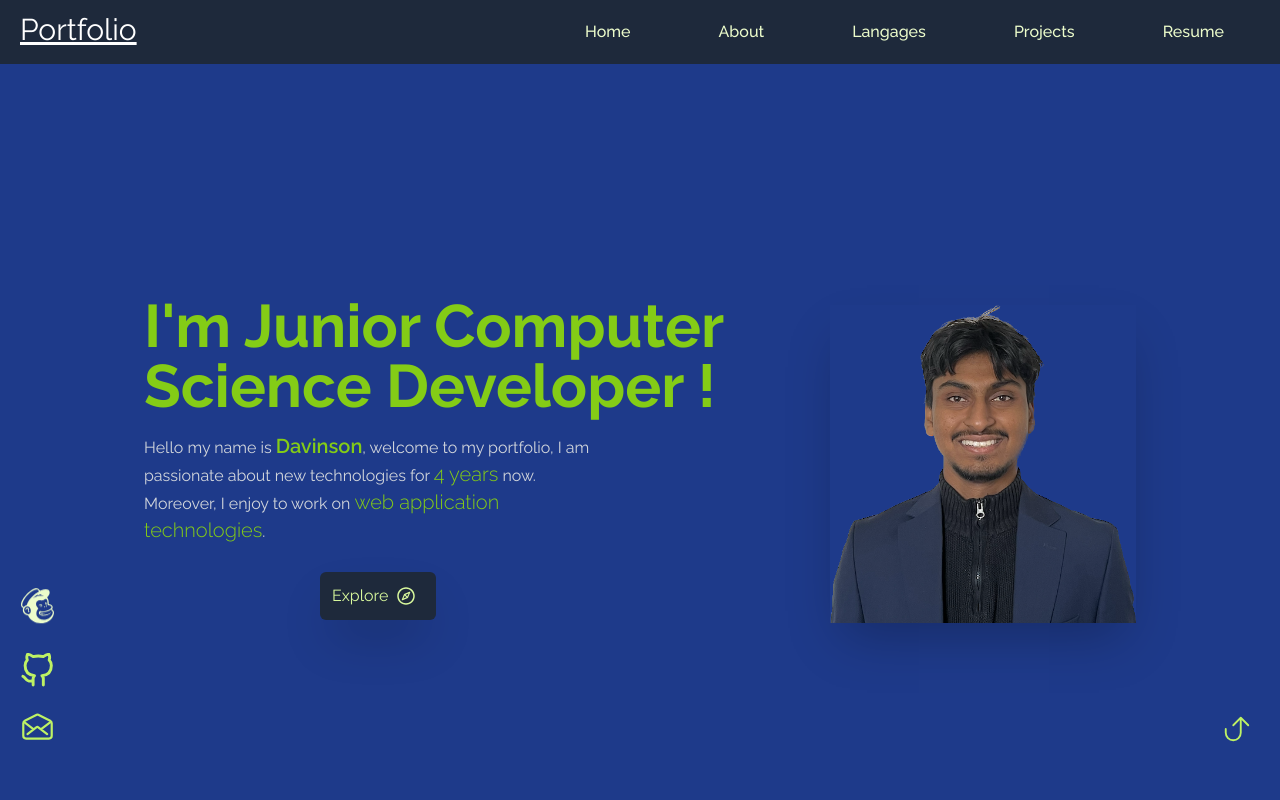
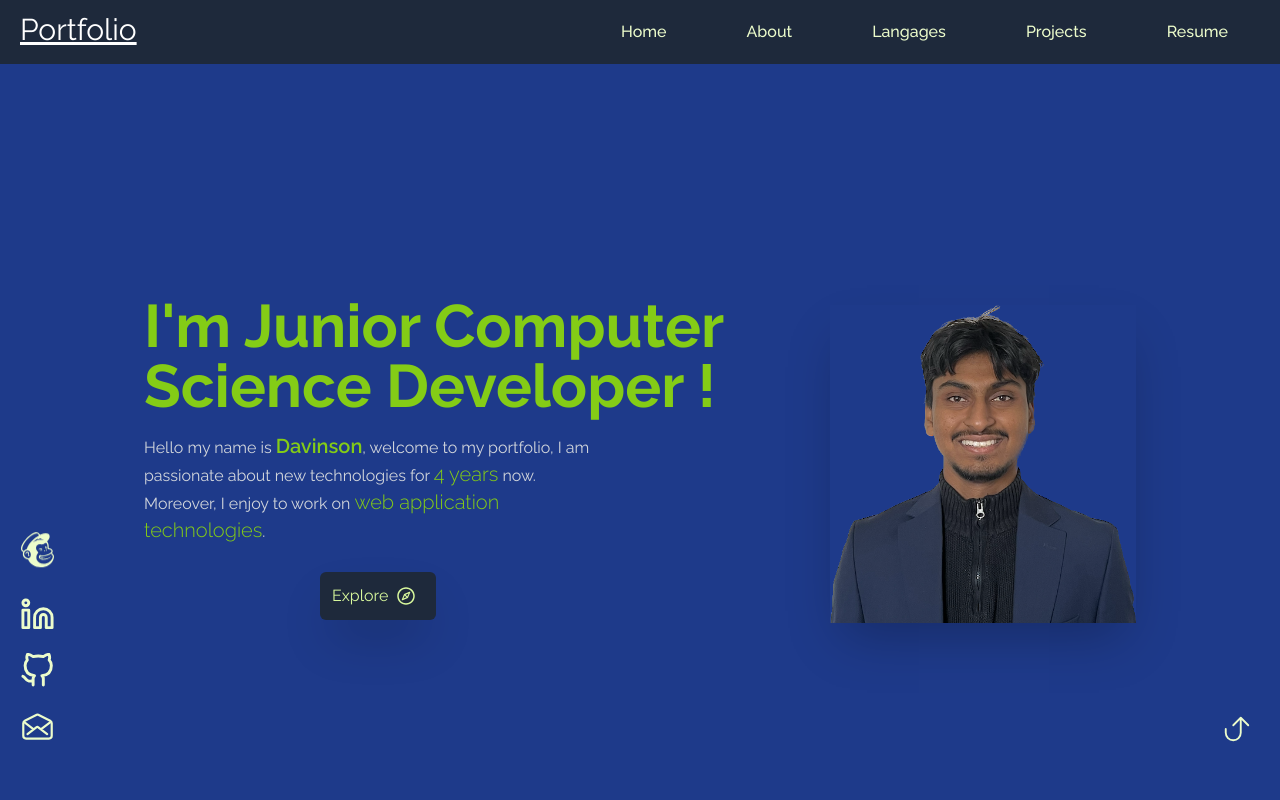
Before and after one commit to D-Davinson/davi_portfolio, a React (Create React App) app: page / in a window 1280 px wide. Shown: the top 800 px of the page. Built offline with nearby package versions, Linux system fonts and the light colour scheme.

Commit message:
evrything done

```diff
--- a/src/components/About.jsx
+++ b/src/components/About.jsx
@@ -15,9 +15,7 @@ const About = () => {
         <br />
         <p className='text-gray-300 text-xl font-extralight'>
           During my courses i did many porjets with differents langages and every
-          side part (front-end/back-end) such as for front i used <span className='text-lime-500 font-semibold text-2xl'>HTML/CSS JavaScript</span>
-          or the back with <span className='text-lime-500 font-semibold text-2xl'>mongoDB</span> but also differents <span className='text-lime-500 font-semibold text-2xl'>Framework</span>
-           for example <span className='text-lime-500 font-semibold text-2xl'>React Native</span>.
+          side part (front-end/back-end) such as for front i used <span className='text-lime-500 font-semibold text-2xl'>HTML/CSS JavaScript</span> or the back with <span className='text-lime-500 font-semibold text-2xl'>mongoDB</span> but also differents <span className='text-lime-500 font-semibold text-2xl'>Framework</span> for example <span className='text-lime-500 font-semibold text-2xl'>React Native</span>.
         </p>
       </div>
     </div>
--- a/src/components/Navbar.jsx
+++ b/src/components/Navbar.jsx
@@ -6,7 +6,7 @@ const Navbar = () => {
     //State
     const  [nav,setNav] = useState(false);
 
-    const links = [{id:1,link: "home"},{id:2,link: "About"},{id:3,link:"Langages"},{id:4,link: "Projects"},{id:5,link:"Resume"}];
+    const links = [{id:1,lien: "home"},{id:2,lien: "About"},{id:3,lien:"Langages"},{id:4,lien: "Projects"},{id:5,lhref:"Resume",}];
 
   return (
     <div name="Portfolio" className='flex justify-between z-10 w-full h20 p-3 text-white bg-slate-800 '>
@@ -16,13 +16,12 @@ const Navbar = () => {
     <ul className='hidden md:flex'>
 
 
-        {links.map(({id,link}) => (
-        <li key={id} className='mx-9 px-2 py-2 cursor-pointer rounded-xl capitalize font-medium
+        {links.map(({id,lien,lhref}) => (
+        <li key={id} className='group px-6 mx-4 py-2 cursor-pointer rounded-xl capitalize font-medium
         text-lime-100 hover:scale-110 duration-200 hover:underline hover:bg-gray-600 hover:opacity-80'>
-            <Link to={link} smooth duration={700}>
-                {link}
-            </Link>
-            </li>
+            <Link to={lien} smooth duration={700}> {lien}</Link>
+            <a href="/CV.pdf">{lhref}</a>
+        </li>
 
         ))}
     </ul>
@@ -32,9 +31,10 @@ const Navbar = () => {
         {nav &&(
         <ul className=' flex flex-col justify-center items-center
         absolute top-0 left-0 w-full h-screen bg-gradient-to-b from-purple-900 to-orange-500 text-lime-100'>
-        {links.map(({id,link}) => (
+        {links.map(({id,lien,lhref}) => (
             <li key={id} className='px-4 cursor-pointer capitalize py-6 text-3xl hover:scale-110 duration-200'>
-                <Link onClick={()=>setNav(!nav)} to={link} smooth duration={700}>{link}</Link>
+                <Link onClick={()=>setNav(!nav)} to={lien} smooth duration={700}>{lien}</Link>
+                <a href="/CV.pdf">{lhref}</a>
             </li>
     ))}
         </ul>
--- a/src/components/Sociallink.jsx
+++ b/src/components/Sociallink.jsx
@@ -1,5 +1,5 @@
 import React from 'react'
-import {FiGithub} from 'react-icons/fi'
+import {FiGithub,FiLinkedin} from 'react-icons/fi'
 import {SiMailchimp} from 'react-icons/si'
 import {IoMailOpenOutline} from 'react-icons/io5'
 import {HiArrowUturnUp} from 'react-icons/hi2'
@@ -8,20 +8,22 @@ import { Link } from "react-scroll"
 
 const Social_Link = () => {
   return (
-    <div className='hidden lg:flex flex-col text-lime-300'>
+    <div className='hidden lg:flex flex-col text-lime-100'>
      <a href="https://github.com/D-Davinson">
-        <FiGithub className='left-5 bottom-[14%] fixed hover:scale-125 hover:text-white duration-700' size={35}/>
+        <FiGithub className='left-5 bottom-[14%] fixed hover:scale-125 hover:text-lime-500 duration-700' size={35}/>
      </a>
      <a href="mailto:doglasprincedavinson@gmail.com">
-        <IoMailOpenOutline className='left-5 bottom-[7%] fixed hover:scale-125 hover:text-white duration-700' size={35}/>
+        <IoMailOpenOutline className='left-5 bottom-[7%] fixed hover:scale-125 hover:text-lime-500 duration-700' size={35}/>
      </a>
 
      <a href="/CV.pdf">
-        <SiMailchimp className='left-5 bottom-[21%] text-lime-100 animate-bounce fixed hover:text-lime-500 duration-700' size={35}/>
+        <SiMailchimp className='left-5 bottom-[28%]  animate-bounce fixed hover:text-lime-500 duration-700' size={35}/>
      </a>
 
+     <a href="https://www.linkedin.com/in/d-davinson/">
+        <FiLinkedin className='left-5 bottom-[21%] fixed hover:text-lime-500 duration-700' size={35}/>
+     </a>
      <Link to="Portfolio" smooth duration={500}><HiArrowUturnUp className='right-7 bottom-[7%] cursor-pointer fixed hover:scale-125 duration-700' size={30}/></Link>
-
     </div>
   )
 }
```
Also changed, not shown: src/App.js (indentation only).
